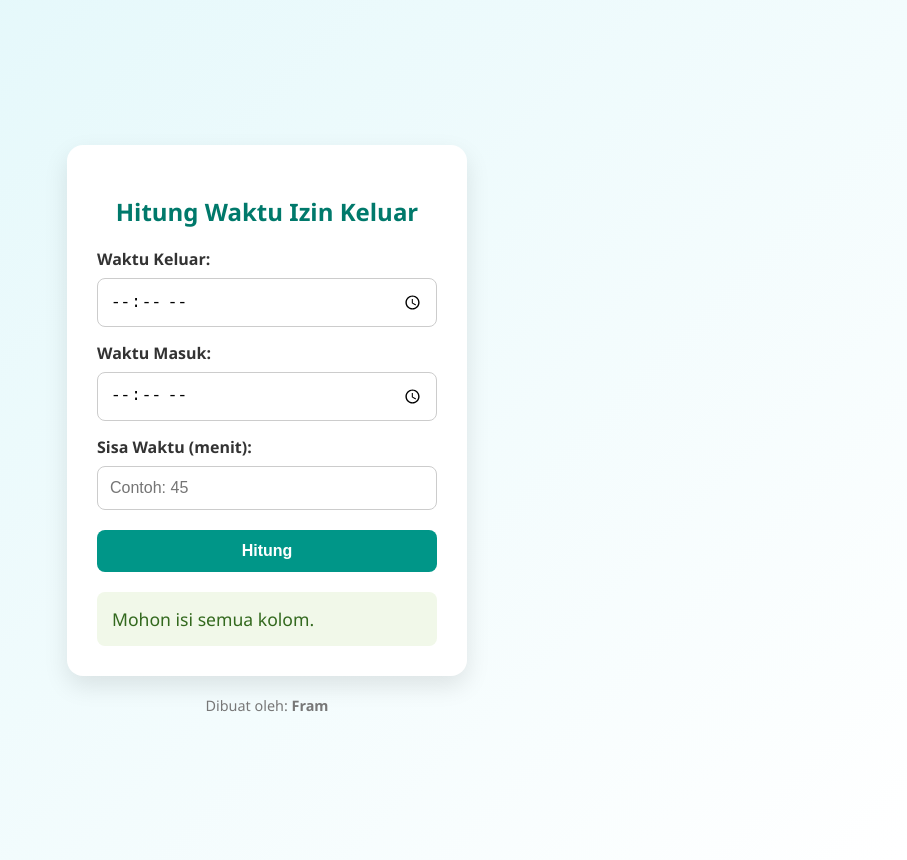
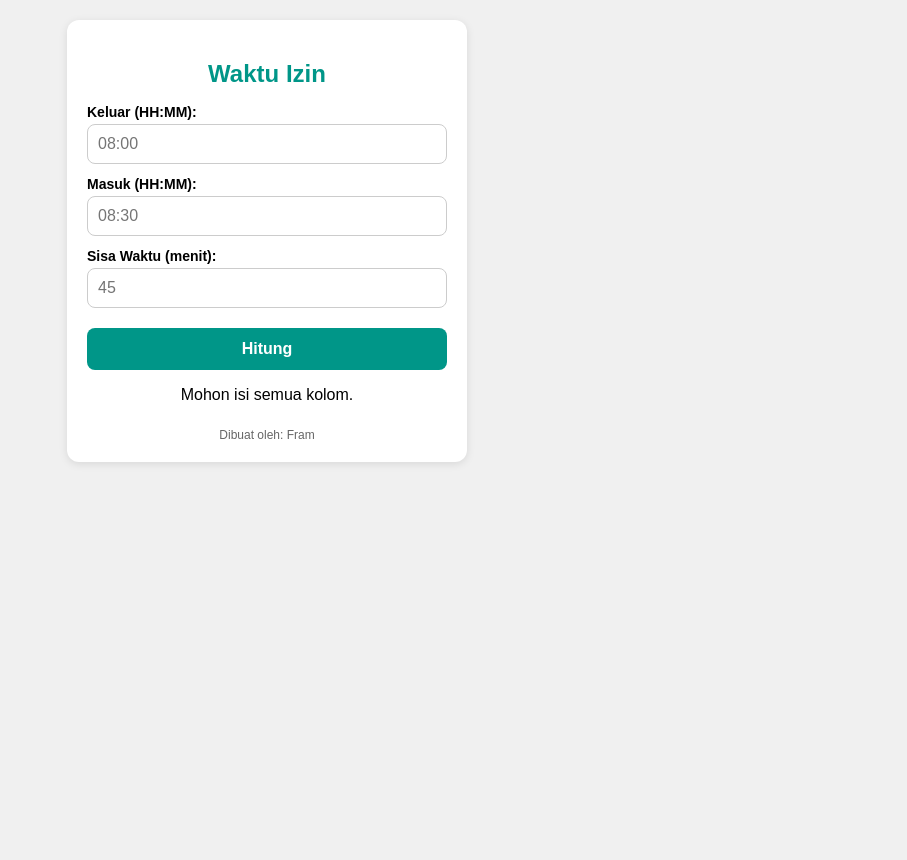
Before and after one commit to FramGadget/kalkulatorjam, a plain HTML site: page index.html in a window 1280 px wide. Both pictures are taken after a click on the button "Hitung". Shown: the whole page, without its empty margins (373-1280 px from the left). After the commit the page ends 800 px from the top, so only its background shows below. Drawn offline with Linux system fonts and the light colour scheme.

Commit message:
index.html

```diff
--- a/index.html
+++ b/index.html
@@ -1,169 +1,135 @@
 <!DOCTYPE html>
 <html lang="id">
 <head>
-  <meta charset="UTF-8">
-  <meta name="viewport" content="width=device-width, initial-scale=1.0">
-  <title>KALKULATOR WAKTU IZIN KELUAR OFFICE</title>
+  <meta charset="UTF-8" />
+  <meta name="viewport" content="width=device-width, initial-scale=1.0" />
+  <title>Waktu Izin</title>
   <style>
     body {
-      font-family: 'Segoe UI', sans-serif;
-      background: linear-gradient(135deg, #e0f7fa, #ffffff);
-      padding: 30px;
+      font-family: sans-serif;
+      background: #f0f0f0;
+      margin: 0;
+      padding: 20px;
       display: flex;
-      flex-direction: column;
       justify-content: center;
-      align-items: center;
-      min-height: 100vh;
-      margin: 0;
     }
 
-    .container {
-      background-color: #ffffff;
-      padding: 30px;
-      border-radius: 16px;
-      box-shadow: 0 10px 25px rgba(0, 0, 0, 0.1);
+    .app {
+      background: #fff;
+      padding: 20px;
+      border-radius: 12px;
+      box-shadow: 0 2px 8px rgba(0,0,0,0.1);
       width: 100%;
-      max-width: 400px;
-      box-sizing: border-box;
+      max-width: 360px;
     }
 
     h2 {
       text-align: center;
-      color: #00796b;
-      margin-bottom: 20px;
+      color: #009688;
+      margin-bottom: 16px;
     }
 
     label {
       display: block;
-      margin-top: 15px;
-      font-weight: bold;
-      color: #333;
+      margin-top: 12px;
+      font-size: 14px;
+      font-weight: 600;
     }
 
-    input, button {
+    input {
       width: 100%;
-      padding: 12px;
-      margin-top: 8px;
+      padding: 10px;
+      font-size: 16px;
+      margin-top: 4px;
       border-radius: 8px;
       border: 1px solid #ccc;
-      font-size: 16px;
       box-sizing: border-box;
     }
 
     button {
-      background-color: #009688;
+      width: 100%;
+      padding: 12px;
+      background: #009688;
       color: white;
+      font-size: 16px;
+      font-weight: bold;
       border: none;
+      border-radius: 8px;
+      margin-top: 20px;
       cursor: pointer;
-      font-weight: bold;
-      margin-top: 20px;
-      transition: background-color 0.3s ease;
     }
 
     button:hover {
-      background-color: #00796b;
+      background: #00796b;
     }
 
     #result {
-      margin-top: 20px;
-      padding: 15px;
-      border-radius: 8px;
-      background-color: #f1f8e9;
-      color: #33691e;
-      font-size: 1.1em;
-      opacity: 0;
-      transform: translateY(10px);
-      transition: opacity 0.5s ease, transform 0.5s ease;
-      white-space: pre-line;
-    }
-
-    #result.show {
-      opacity: 1;
-      transform: translateY(0);
+      margin-top: 16px;
+      font-size: 16px;
+      text-align: center;
     }
 
     .footer {
-      margin-top: 20px;
-      font-size: 0.9em;
-      color: #777;
       text-align: center;
-    }
-
-    @media (max-width: 500px) {
-      .container {
-        padding: 20px;
-      }
+      font-size: 12px;
+      color: #666;
+      margin-top: 24px;
     }
   </style>
 </head>
 <body>
-  <div class="container">
-    <h2>Hitung Waktu Izin Keluar</h2>
+  <div class="app">
+    <h2>Waktu Izin</h2>
+    <label for="startTime">Keluar (HH:MM):</label>
+    <input type="text" id="startTime" inputmode="numeric" placeholder="08:00" />
 
-    <label>Waktu Keluar:</label>
-    <input type="time" id="startTime">
+    <label for="endTime">Masuk (HH:MM):</label>
+    <input type="text" id="endTime" inputmode="numeric" placeholder="08:30" />
 
-    <label>Waktu Masuk:</label>
-    <input type="time" id="endTime">
-
-    <label>Sisa Waktu (menit):</label>
-    <input type="number" id="targetMinutes" placeholder="Contoh: 45">
+    <label for="targetMinutes">Sisa Waktu (menit):</label>
+    <input type="number" id="targetMinutes" placeholder="45" />
 
     <button onclick="calculateRemaining()">Hitung</button>
 
     <div id="result"></div>
-  </div>
 
-  <div class="footer">
-    Dibuat oleh: <strong>Fram</strong>
+    <div class="footer">Dibuat oleh: Fram</div>
   </div>
 
   <script>
+    function parseTime(timeStr) {
+      const [h, m] = timeStr.split(":").map(Number);
+      return h * 60 + m;
+    }
+
     function calculateRemaining() {
-      const startTime = document.getElementById("startTime").value;
-      const endTime = document.getElementById("endTime").value;
-      const target = parseInt(document.getElementById("targetMinutes").value) || 0;
+      const startStr = document.getElementById("startTime").value;
+      const endStr = document.getElementById("endTime").value;
+      const target = parseInt(document.getElementById("targetMinutes").value);
+
       const resultDiv = document.getElementById("result");
 
-      if (!startTime || !endTime || !target) {
+      if (!startStr || !endStr || isNaN(target)) {
         resultDiv.innerText = "Mohon isi semua kolom.";
-        resultDiv.classList.add("show");
         return;
       }
 
-      const [startH, startM] = startTime.split(":").map(Number);
-      const [endH, endM] = endTime.split(":").map(Number);
+      const start = parseTime(startStr);
+      const end = parseTime(endStr);
+      const actual = end >= start ? end - start : end + 1440 - start;
+      const selisih = target - actual;
 
-      let startTotal = startH * 60 + startM;
-      let endTotal = endH * 60 + endM;
+      let msg = `Keluar: ${actual} menit\n`;
 
-      if (endTotal < startTotal) endTotal += 1440;
-
-      const actualMinutes = endTotal - startTotal;
-      const remaining = target - actualMinutes;
-
-      let message = `🎯 Sisa Waktu: ${target} menit
-⏱️ Waktu Keluar: ${actualMinutes} menit
-`;
-
-      if (remaining > 0) {
-        message += `🕒 Sisa Waktu: ${remaining} menit`;
-        resultDiv.style.backgroundColor = "#fff3e0";
-        resultDiv.style.color = "#ef6c00";
-      } else if (remaining === 0) {
-        message += `✅ Waktu Telah terpakai Habis!`;
-        resultDiv.style.backgroundColor = "#e8f5e9";
-        resultDiv.style.color = "#2e7d32";
+      if (selisih > 0) {
+        msg += `Sisa waktu: ${selisih} menit`;
+      } else if (selisih === 0) {
+        msg += `Tepat waktu!`;
       } else {
-        message += `🎉 Kelebihan waktu: ${Math.abs(remaining)} menit`;
-        resultDiv.style.backgroundColor = "#e3f2fd";
-        resultDiv.style.color = "#1565c0";
+        msg += `Kelebihan: ${Math.abs(selisih)} menit`;
       }
 
-      resultDiv.innerText = message;
-      resultDiv.classList.remove("show");
-      void resultDiv.offsetWidth;
-      resultDiv.classList.add("show");
+      resultDiv.innerText = msg;
     }
   </script>
 </body>
```
